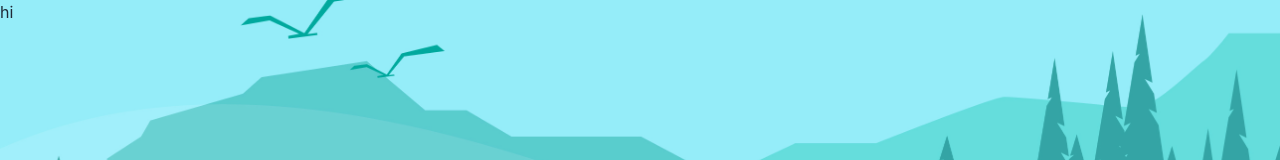
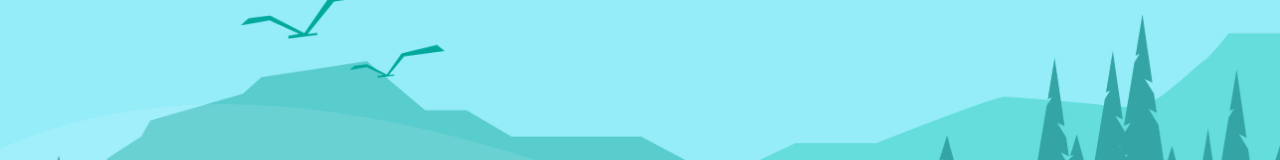
Before and after one commit to qvd808/journey-hack, a React (Create React App) app: page /watering in a window 1280 px wide. Shown: the top 160 px of the page. Built offline with nearby package versions, Linux system fonts and the light colour scheme.

Commit message:
added watering page

```diff
--- a/src/screen/WateringPage.js
+++ b/src/screen/WateringPage.js
@@ -17,7 +17,7 @@ const WateringPage = () => {
         src="./naturebackground.jpeg"
       ></img>
       <div className="absolute top-0 left-0">
-        <h1>hi</h1>
+        <h1 className=""></h1>
       </div>
     </div>
   );
```
